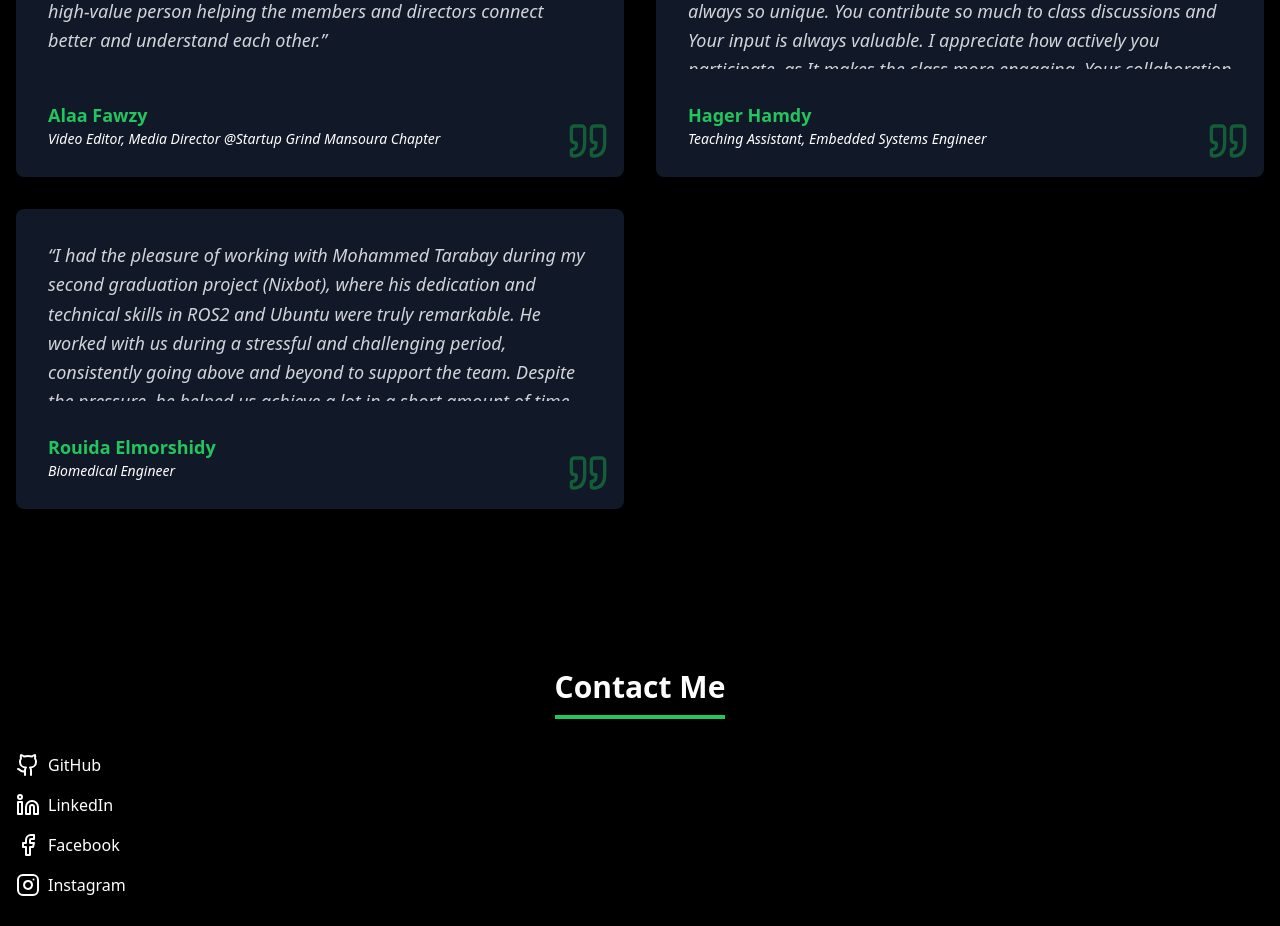
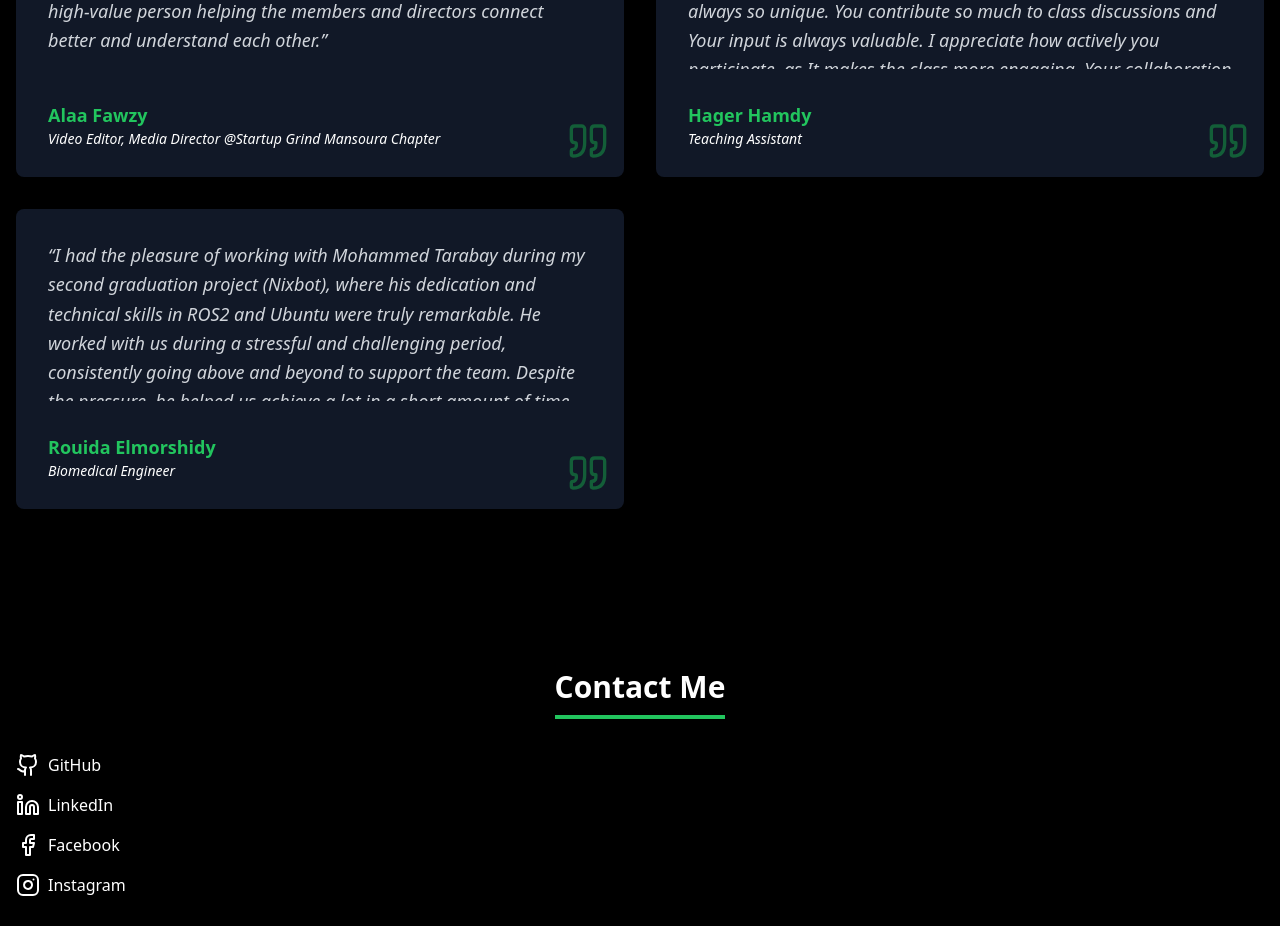
Before and after one commit to mmtrabya/Portfolio-Website, a React (Vite) app: page / in a window 1280 px wide. Shown: the part 8320-9246 px from the top of the page. Built offline with nearby package versions, Linux system fonts and the light colour scheme.

Commit message:
Added More Sections

```diff
--- a/src/components/Testimonials/Testimonials.tsx
+++ b/src/components/Testimonials/Testimonials.tsx
@@ -21,7 +21,7 @@ const testimonials = [
   {
     text: "You have shown remarkable dedication and effort in your studies, it’s truly inspiring. I'm really proud of your progress, You're improving every day. You have such a creative mind! Your ideas are always so unique. You contribute so much to class discussions and Your input is always valuable. I appreciate how actively you participate, as It makes the class more engaging. Your collaboration skills are outstanding, You make group work so much easier. You never give up, even when things get tough. That’s a fantastic quality. You handle challenges with such a positive attitude. Keep going. Wishing you a thriving career and endless opportunities for growth. May you achieve all your goals and continue to excel in your field.",
     author: "Hager Hamdy",
-    role: "Teaching Assistant, Embedded Systems Engineer",
+    role: "Teaching Assistant",
   },
   {
     text: "I had the pleasure of working with Mohammed Tarabay during my second graduation project (Nixbot), where his dedication and technical skills in ROS2 and Ubuntu were truly remarkable. He worked with us during a stressful and challenging period, consistently going above and beyond to support the team. Despite the pressure, he helped us achieve a lot in a short amount of time, sharing his knowledge and tackling complex challenges with enthusiasm. His contributions were instrumental in helping us navigate areas we were unfamiliar with, and his commitment to the project’s success was evident throughout. I would highly recommend Mohammed for his passion, hard work, and technical expertise.",
```
